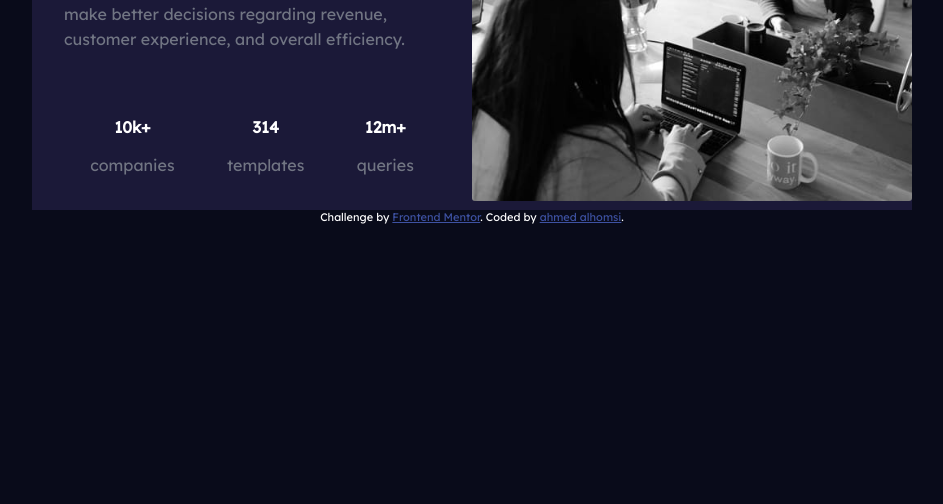
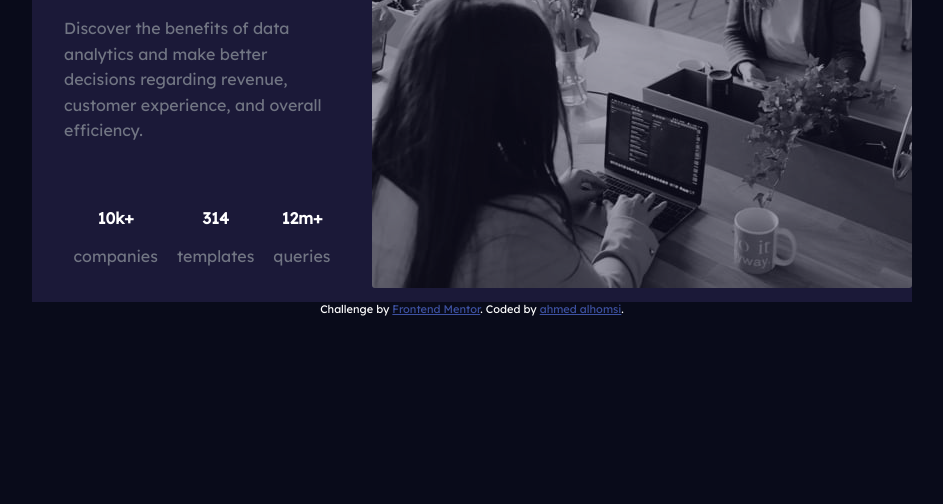
Before and after one commit to ahmed-alhomsi/stats-card, a plain HTML site: page index.html in a window 1280 px wide. Shown: the part 296-800 px from the top of the page, without its empty margins (168-1111 px from the left). Drawn offline with Linux system fonts and the light colour scheme.

Commit message:
added a shade over the image.

```diff
--- a/index.html
+++ b/index.html
@@ -35,7 +35,7 @@
         </div>
 
       <div id="secondary-col">
-        <img class="img" src="images/image-header-desktop.jpg" alt="people working">
+        <img src="images/image-header-desktop.jpg" alt="people working">
       </div>
 
     </div>
--- a/style/style.css
+++ b/style/style.css
@@ -61,12 +61,25 @@ p {
     color: hsl(277, 64%, 61%);
 }
 
-.img {
-    width: 100%;
-    height: 100%;
+img {
+    position: relative;
     border-radius: 3px;
     margin: 0;
     padding: 0;
+    opacity: 0.6;
+    height: 100%;
+}
+
+img::after {
+    content: '';
+    background-color: hsl(277, 64%, 61%);
+    position: absolute;
+    top: 0;
+    left: 0;
+    right: 0;
+    bottom: 0;
+    min-width: 100%;
+    min-height: 100%;
 }
 
 body .container {
@@ -86,11 +99,6 @@ header .container {
     padding: 2em;
 }
 
-#secondary-col {
-    width: 50%;
-    padding: 0;
-    margin: 0;
-}
 
 #stats {
     display: flex;
```
